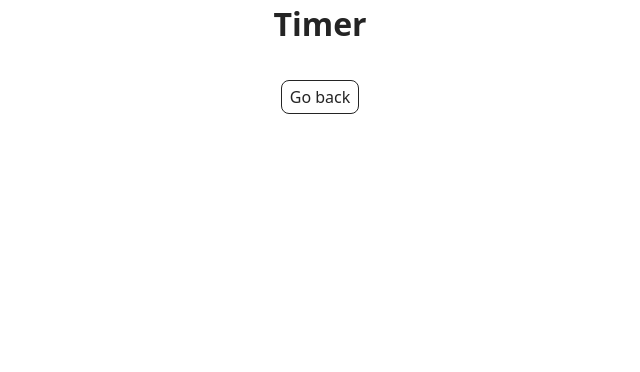
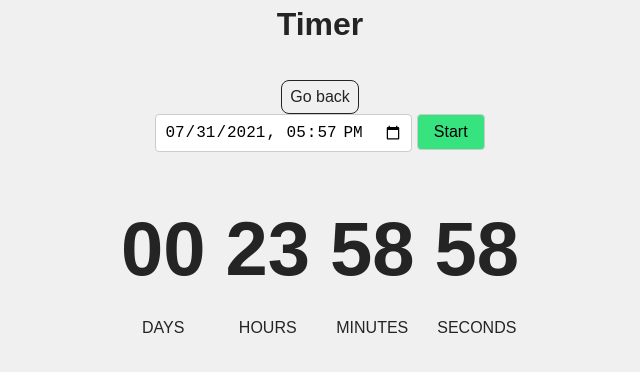
Before and after one commit to serhiibratkov22/goit-js-hw-10, a website built with Vite: page src/1-timer.html in a window 1280 px wide. Shown: the whole page, without its empty margins (320-960 px from the left). Built offline with nearby package versions, Linux system fonts and the light colour scheme.

Commit message:
add timer

```diff
--- a/src/1-timer.html
+++ b/src/1-timer.html
@@ -12,6 +12,33 @@
       <div class="container">
         <h1 class="main-title">Timer</h1>
         <a class="back-link" href="./index.html">Go back</a>
+        <div class="input-container">
+          <input
+            type="datetime-local"
+            id="dateInput"
+            value="2021-07-31T17:57"
+          />
+          <button id="startButton">Start</button>
+        </div>
+
+        <div class="countdown-container">
+          <div class="countdown-item">
+            <div id="days" class="countdown-value">00</div>
+            <div class="countdown-label">DAYS</div>
+          </div>
+          <div class="countdown-item">
+            <div id="hours" class="countdown-value">23</div>
+            <div class="countdown-label">HOURS</div>
+          </div>
+          <div class="countdown-item">
+            <div id="minutes" class="countdown-value">58</div>
+            <div class="countdown-label">MINUTES</div>
+          </div>
+          <div class="countdown-item">
+            <div id="seconds" class="countdown-value">58</div>
+            <div class="countdown-label">SECONDS</div>
+          </div>
+        </div>
       </div>
     </main>
     <script src="./js/1-timer.js" type="module"></script>
--- a/src/css/styles.css
+++ b/src/css/styles.css
@@ -16,3 +16,61 @@
 @import url('./badges.css');
 @import url('./back-link.css');
 @import url('./footer.css');
+
+body {
+  font-family: Arial, sans-serif;
+  display: flex;
+  flex-direction: column;
+  align-items: center;
+  justify-content: center;
+  height: 100vh;
+  margin: 0;
+  background-color: #f0f0f0;
+}
+
+.input-container {
+  margin-bottom: 20px;
+}
+
+input {
+  padding: 8px;
+  font-size: 16px;
+  border: 1px solid #ccc;
+  border-radius: 4px;
+}
+
+button {
+  padding: 8px 16px;
+  font-size: 16px;
+  background-color: #36e37e;
+  border: 1px solid #ccc;
+  border-radius: 4px;
+  cursor: pointer;
+}
+
+button:hover {
+  background-color: #d0d0d0;
+}
+
+.countdown-container {
+  display: flex;
+  justify-content: center;
+  gap: 20px;
+  margin-top: 40px;
+}
+
+.countdown-item {
+  display: flex;
+  flex-direction: column;
+  align-items: center;
+}
+
+.countdown-value {
+  font-size: 76px;
+  font-weight: bold;
+}
+
+.countdown-label {
+  font-size: 16px;
+  margin-top: 10px;
+}
--- a/src/js/1-timer.js
+++ b/src/js/1-timer.js
@@ -1 +1,57 @@
-console.log('Timer module loaded');
+document.addEventListener('DOMContentLoaded', function () {
+  const dateInput = document.getElementById('dateInput');
+  const startButton = document.getElementById('startButton');
+  const daysElement = document.getElementById('days');
+  const hoursElement = document.getElementById('hours');
+  const minutesElement = document.getElementById('minutes');
+  const secondsElement = document.getElementById('seconds');
+
+  let countdownInterval;
+  let targetDate;
+
+  function formatNumber(number) {
+    return number < 10 ? '0' + number : number;
+  }
+
+  function updateCountdown() {
+    const now = new Date().getTime();
+    const distance = targetDate - now;
+
+    if (distance <= 0) {
+      clearInterval(countdownInterval);
+      daysElement.textContent = '00';
+      hoursElement.textContent = '00';
+      minutesElement.textContent = '00';
+      secondsElement.textContent = '00';
+      return;
+    }
+
+    const days = Math.floor(distance / (1000 * 60 * 60 * 24));
+    const hours = Math.floor(
+      (distance % (1000 * 60 * 60 * 24)) / (1000 * 60 * 60)
+    );
+    const minutes = Math.floor((distance % (1000 * 60 * 60)) / (1000 * 60));
+    const seconds = Math.floor((distance % (1000 * 60)) / 1000);
+
+    daysElement.textContent = formatNumber(days);
+    hoursElement.textContent = formatNumber(hours);
+    minutesElement.textContent = formatNumber(minutes);
+    secondsElement.textContent = formatNumber(seconds);
+  }
+
+  startButton.addEventListener('click', function () {
+    if (countdownInterval) {
+      clearInterval(countdownInterval);
+    }
+
+    targetDate = new Date(dateInput.value).getTime();
+
+    if (isNaN(targetDate) || targetDate <= Date.now()) {
+      alert('Please choose a valid future date.');
+      return;
+    }
+
+    updateCountdown();
+    countdownInterval = setInterval(updateCountdown, 1000);
+  });
+});
```
